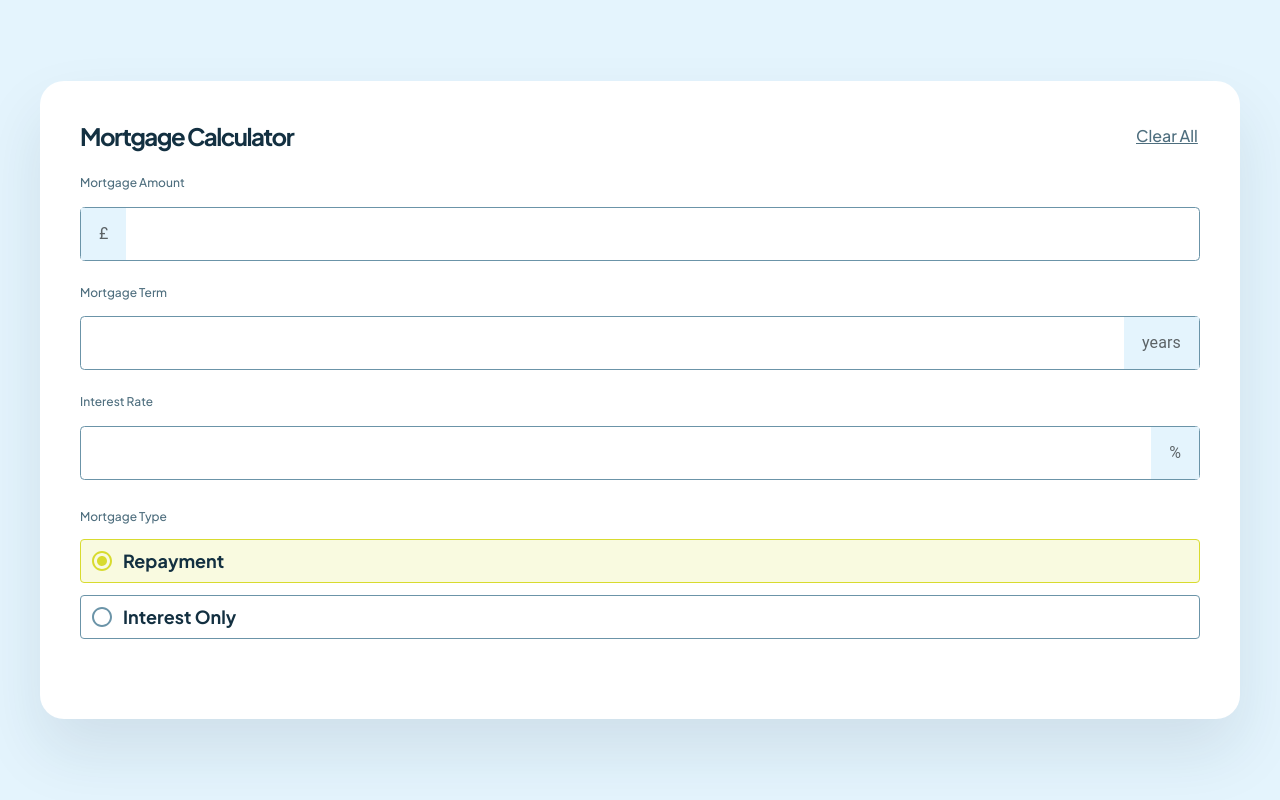
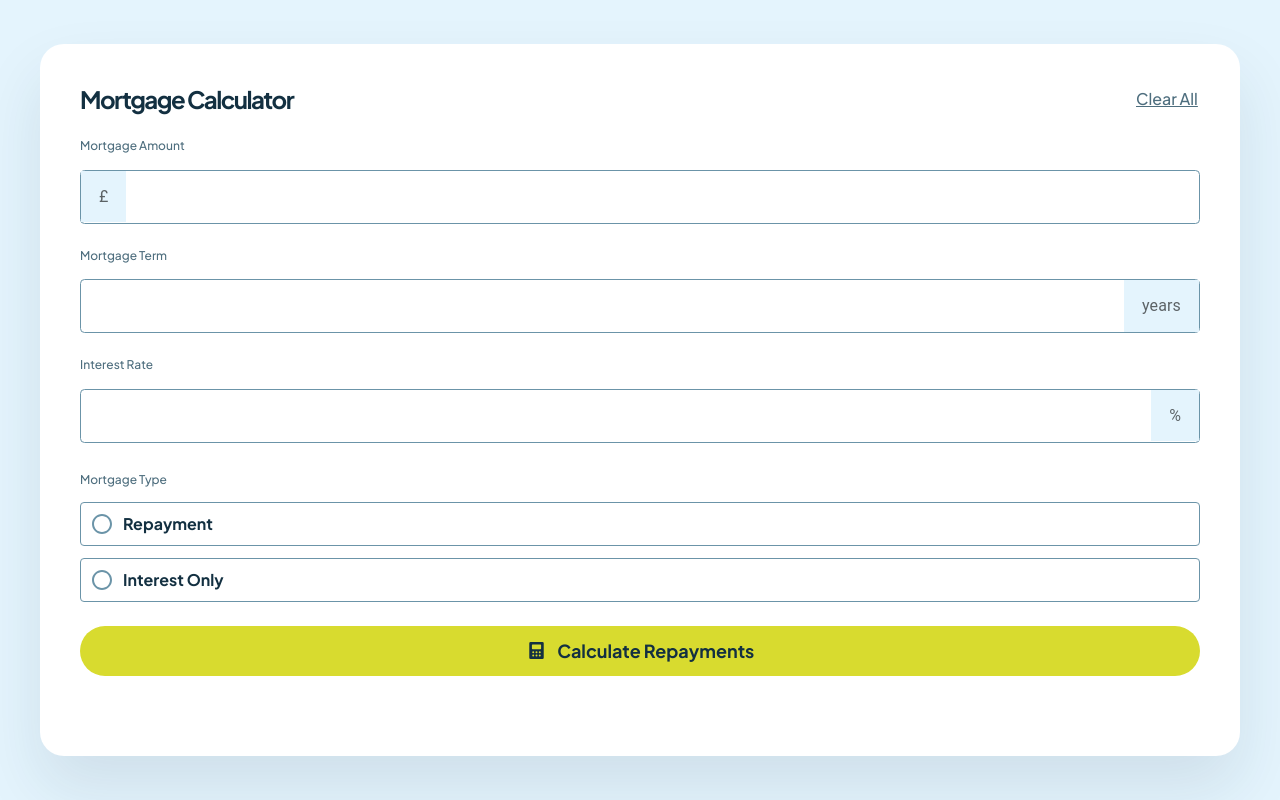
Before and after one commit to mckoyd/wolf-mortgage-repayment-calculator, a React app: page /#/ in a window 1280 px wide. Built offline with nearby package versions, Linux system fonts and the light colour scheme.

Commit message:
adds form and calculates repayments

```diff
--- a/src/components/Form.tsx
+++ b/src/components/Form.tsx
@@ -1,4 +1,6 @@
+import React, { useState } from "react";
 import {
+  Button,
   FormControlLabel,
   FormLabel,
   Grid,
@@ -8,38 +10,81 @@ import {
   TextField,
   Typography,
 } from "@mui/material";
-import React, { useEffect, useState } from "react";
+
+import { ReactComponent as CalculatorIcon } from "../assets/images/icon-calculator.svg";
 import { useFormStyles } from "../styles/form.styles";
+import { useRecoilState } from "recoil";
+import {
+  monthlyRepaymentsState,
+  mortgageAmountState,
+  mortgageTermState,
+  mortgageTypeState,
+  mortgateInterestState,
+  totalAmountState,
+} from "../state";
 
 export const Form: React.FC = () => {
   const { classes, cx } = useFormStyles();
-  const [mortgageAmount, setMortgageAmount] = useState<string>("");
-  const [term, setTerm] = useState<string>("");
-  const [interest, setInterest] = useState<string>("");
-  const [monthlyRepayments, setMonthyRepayments] = useState<string>("");
-  const [type, setType] = useState<string>("repay");
+  const [mortgageAmount, setMortgageAmount] =
+    useRecoilState<string>(mortgageAmountState);
+  const [term, setTerm] = useRecoilState<string>(mortgageTermState);
+  const [interest, setInterest] = useRecoilState<string>(mortgateInterestState);
+  const [monthlyRepayments, setMonthyRepayments] = useRecoilState<number>(
+    monthlyRepaymentsState
+  );
+  const [totalAmountToBePaid, setTotalAmountToBePaid] =
+    useRecoilState(totalAmountState);
+  const [type, setType] = useRecoilState<"" | "repay" | "interest">(
+    mortgageTypeState
+  );
 
   const handleMortgageAmount = (event: React.ChangeEvent<HTMLInputElement>) => {
     event.preventDefault();
-
     setMortgageAmount(event.target.value);
   };
 
   const handleMortgageTermAmount = (
     event: React.ChangeEvent<HTMLInputElement>
   ) => {
+    event.preventDefault();
     setTerm(event.target.value);
   };
 
   const handleInterest = (event: React.ChangeEvent<HTMLInputElement>) => {
+    event.preventDefault();
     setInterest(event.target.value);
   };
 
   const handleType = (event: React.ChangeEvent<HTMLElement>) => {
-    setType((event.target as HTMLInputElement).value);
+    setType(
+      (event.target as HTMLInputElement).value as "" | "repay" | "interest"
+    );
   };
+
   const handleCalculatePaymentsBtn = () => {
-    console.log(Number(monthlyRepayments));
+    const currentTerm = Number(term);
+
+    const principalAmount = parseFloat(mortgageAmount.replace(",", ""));
+    const rate = Number(interest) / 100;
+    const mortgateType = type;
+
+    const annualRate = rate / 12;
+
+    const totalNumberOfPayments = currentTerm * 12;
+
+    const monthlyAmount =
+      type === "repay"
+        ? (principalAmount *
+            annualRate *
+            Math.pow(1 + annualRate, totalNumberOfPayments)) /
+          (Math.pow(1 + annualRate, totalNumberOfPayments) - 1)
+        : principalAmount * annualRate;
+
+    console.log("monthly amount", monthlyAmount);
+    setMonthyRepayments(monthlyAmount);
+
+    const totalPayments = monthlyAmount * totalNumberOfPayments;
+    setTotalAmountToBePaid(totalPayments);
   };
 
   return (
@@ -102,7 +147,7 @@ export const Form: React.FC = () => {
           className={classes.formField}
         />
       </Grid>
-      <Grid item className={cx(classes.formField, classes.formFieldRight)}>
+      <Grid item className={classes.formField}>
         <FormLabel id="mortgage-type">
           <Typography
             component={"span"}
@@ -143,6 +188,18 @@ export const Form: React.FC = () => {
           />
         </RadioGroup>
       </Grid>
+      <Grid item className={classes.calculateBtnContainer}>
+        <Button
+          className={classes.calculateBtn}
+          fullWidth
+          onClick={handleCalculatePaymentsBtn}
+        >
+          <CalculatorIcon className={classes.calculatorIcon} />
+          <Typography component={"span"} className={classes.calculateBtnText}>
+            Calculate Repayments
+          </Typography>
+        </Button>
+      </Grid>
     </Grid>
   );
 };
--- /dev/null
+++ b/src/state/index.ts
@@ -0,0 +1,36 @@
+import { atom } from "recoil";
+
+export const mortgageAmountState = atom({
+  key: "mortgageAmountStateKey",
+  default: "",
+});
+
+export const mortgageTermState = atom({
+  key: "mortgageTermStateKey",
+  default: "",
+});
+
+export const mortgateInterestState = atom({
+  key: "mortgageInterestStateKey",
+  default: "",
+});
+
+export const mortgageTypeState = atom({
+  key: "mortgageTypeState",
+  default: "" as "" | "repay" | "interest",
+});
+
+export const monthlyRepaymentsState = atom({
+  key: "monthlyRepaymentsStateKey",
+  default: 0,
+});
+
+export const totalAmountState = atom({
+  key: "totalAmountStateKey",
+  default: 0,
+});
+
+export const interestPaymentsState = atom({
+  key: "interestPaymentsState",
+  default: 0,
+});
--- a/src/styles/form.styles.ts
+++ b/src/styles/form.styles.ts
@@ -32,6 +32,7 @@ export const useFormStyles = tss.create(({ theme }) => ({
     "& .MuiFormControlLabel-label": {
       ...(theme.typography.preset3 as CSSProperties),
       letterSpacing: 0,
+      fontSize: "1rem",
     },
   },
 
@@ -61,4 +62,25 @@ export const useFormStyles = tss.create(({ theme }) => ({
     padding: "0.75em 1em",
     background: theme.palette.common.slate1,
   },
+  calculateBtnContainer: {
+    width: "100%",
+  },
+  calculateBtn: {
+    textTransform: "none",
+    display: "flex",
+    justifyContent: "center",
+    alignItems: "center",
+    background: theme.palette.common.lime,
+    borderRadius: "62.4375em",
+    gap: "0.75em",
+    padding: "1em 2.5em",
+  },
+  calculatorIcon: {
+    width: "1.5em",
+    height: "1.5em",
+  },
+  calculateBtnText: {
+    ...(theme.typography.preset3 as CSSProperties),
+    letterSpacing: 0,
+  },
 }));
```
Also changed, not shown: src/assets/images/icon-calculator.svg (added), src/assets/images/illustration-empty.svg (added).
